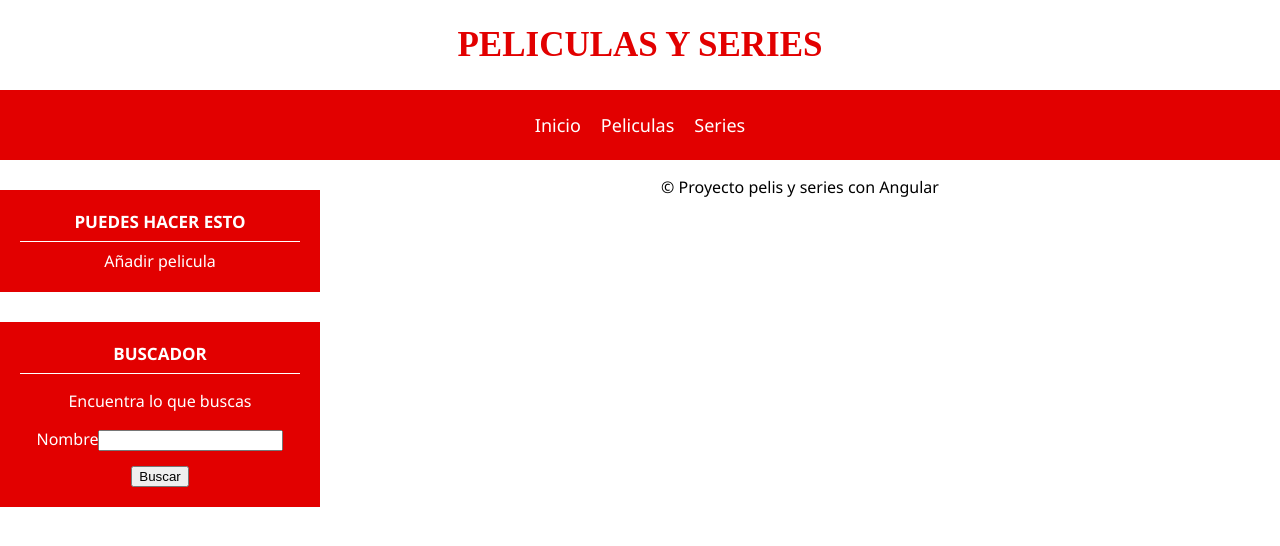
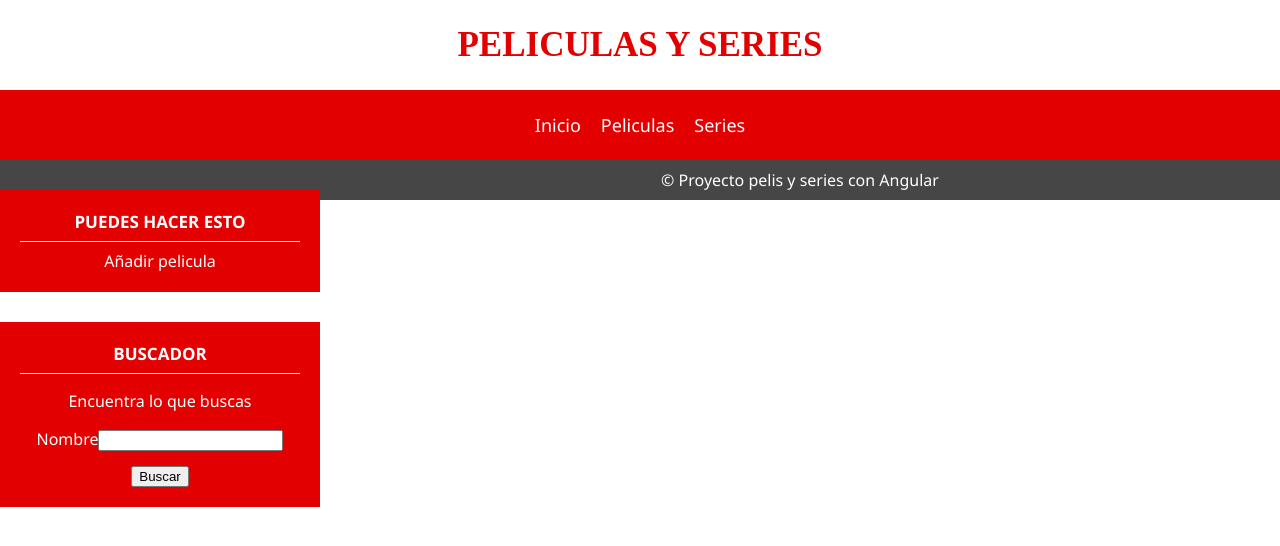
Before and after one commit to Gusy3/angular-pelis-series, an Angular app in the folder PelisySeries/: page / in a window 1280 px wide. Shown: the top 546 px of the page. Built offline with nearby package versions, Linux system fonts and the light colour scheme.

Commit message:
Añadido estilos para el footer

```diff
--- a/PelisySeries/src/assets/css/styles.css
+++ b/PelisySeries/src/assets/css/styles.css
@@ -90,3 +90,18 @@ body{
     margin: 0px auto;
     margin-top: 15px;
 }
+
+/* FOOTER */
+
+#footer{
+    background-color: #464646;
+    width: 100%;
+    height: 40px;
+    line-height: 40px;
+    color: white;
+}
+
+#footer p{
+    margin: 0px;
+    padding: 0px;
+}
```
